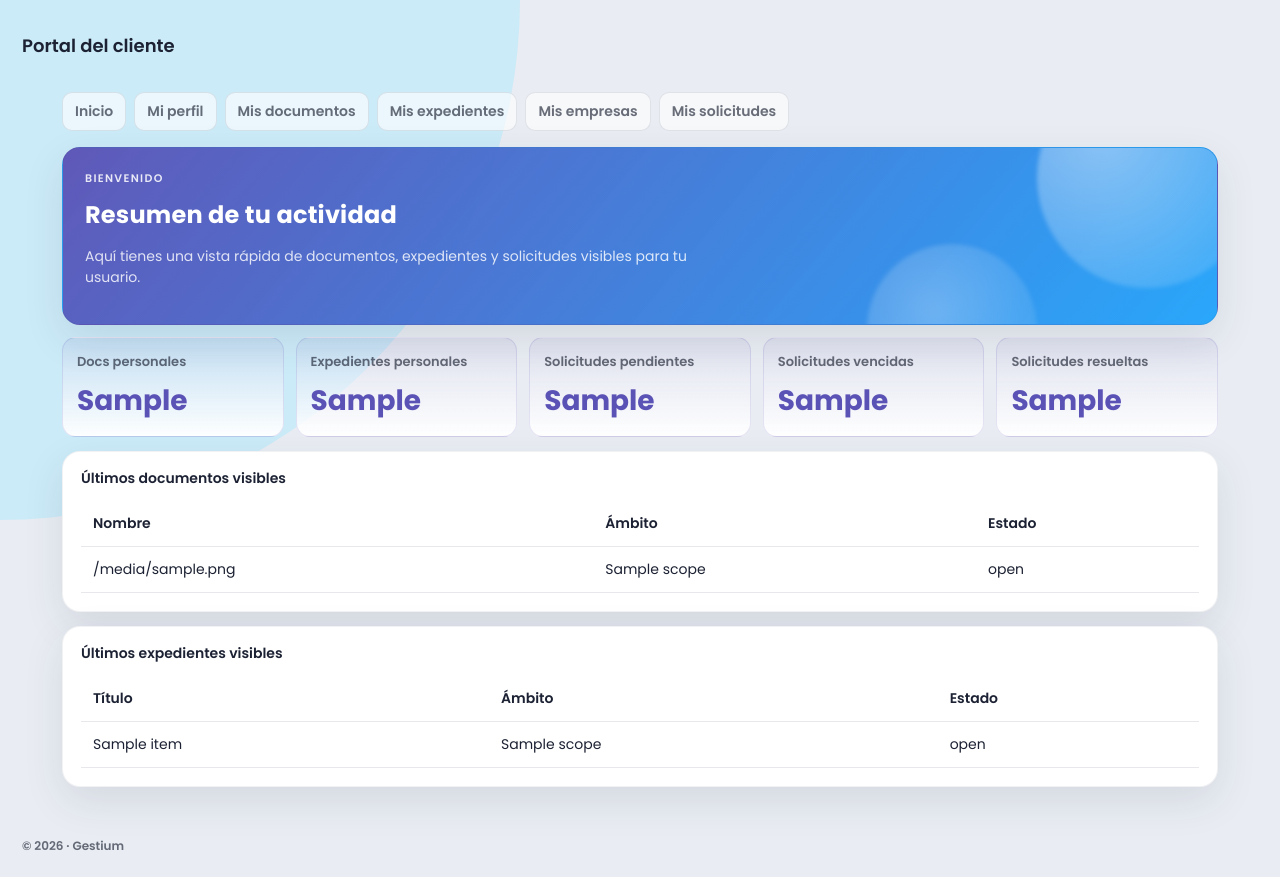
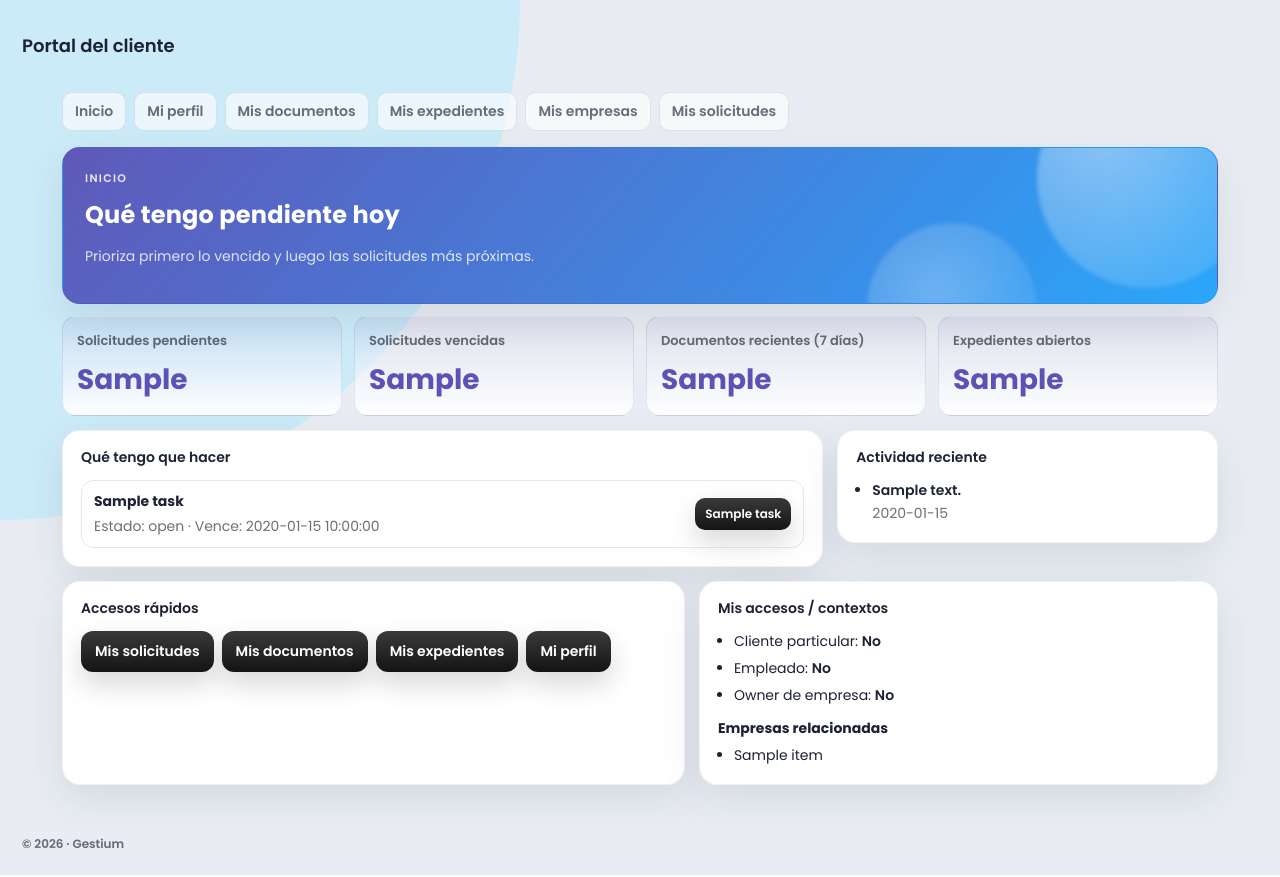
Before and after one commit to ddealba/gestium, a Flask app: template app/templates/frontoffice/home.html in a window 1280 px wide. Run offline with Flask 3, Linux system fonts and the light colour scheme; the template is opened without the code that fills it: most values are stand-ins (such as "Sample title", 1, 10 or a date in 2020); some libraries are stand-ins or nearby versions.

Commit message:
Redesign portal home with actionable tasks and home API

```diff
--- a/app/static/js/frontoffice/portal.js
+++ b/app/static/js/frontoffice/portal.js
@@ -1 +1,16 @@
-// Frontoffice placeholder script for future enhancements.
+(() => {
+  const path = window.location.pathname;
+  if (path !== "/portal") return;
+
+  const overdueCard = [...document.querySelectorAll('.ff-portal-kpi__label')].find(
+    (item) => item.textContent.includes('Solicitudes vencidas'),
+  );
+  if (!overdueCard) return;
+
+  const valueNode = overdueCard.parentElement.querySelector('.ff-portal-kpi__value');
+  const overdue = Number(valueNode?.textContent || 0);
+  if (overdue > 0) {
+    overdueCard.parentElement.style.borderColor = 'rgba(180,35,24,.35)';
+    overdueCard.parentElement.style.background = 'linear-gradient(180deg, rgba(180,35,24,.12), rgba(255,255,255,.98))';
+  }
+})();
--- a/app/templates/frontoffice/home.html
+++ b/app/templates/frontoffice/home.html
@@ -3,37 +3,100 @@
 {% block content %}
 <section class="ff-card ff-dashboard-hero">
   <div class="ff-card__body">
-    <p class="ff-dashboard-hero__eyebrow">Bienvenido</p>
-    <h2>Resumen de tu actividad</h2>
-    <p class="ff-muted">Aquí tienes una vista rápida de documentos, expedientes y solicitudes visibles para tu usuario.</p>
+    <p class="ff-dashboard-hero__eyebrow">Inicio</p>
+    <h2>Qué tengo pendiente hoy</h2>
+    <p class="ff-muted">Prioriza primero lo vencido y luego las solicitudes más próximas.</p>
     <span class="ff-dashboard-hero__orb ff-dashboard-hero__orb--a"></span>
     <span class="ff-dashboard-hero__orb ff-dashboard-hero__orb--b"></span>
   </div>
 </section>
 
 <div class="ff-portal-kpis" style="margin-top:12px;">
-  <div class="ff-portal-kpi"><p class="ff-portal-kpi__label">Docs personales</p><p class="ff-portal-kpi__value">{{ summary.person_documents }}</p></div>
-  {% if summary.has_employee_scope %}<div class="ff-portal-kpi"><p class="ff-portal-kpi__label">Docs laborales</p><p class="ff-portal-kpi__value">{{ summary.employee_documents }}</p></div>{% endif %}
-  {% if summary.has_company_scope %}<div class="ff-portal-kpi"><p class="ff-portal-kpi__label">Docs empresa</p><p class="ff-portal-kpi__value">{{ summary.company_documents }}</p></div>{% endif %}
-  <div class="ff-portal-kpi"><p class="ff-portal-kpi__label">Expedientes personales</p><p class="ff-portal-kpi__value">{{ summary.personal_cases }}</p></div>
-  {% if summary.has_company_scope %}<div class="ff-portal-kpi"><p class="ff-portal-kpi__label">Expedientes empresa</p><p class="ff-portal-kpi__value">{{ summary.company_cases }}</p></div>{% endif %}
-  {% if summary.has_company_scope %}<div class="ff-portal-kpi"><p class="ff-portal-kpi__label">Mis empresas</p><p class="ff-portal-kpi__value">{{ summary.companies_count }}</p></div>{% endif %}
-  <div class="ff-portal-kpi"><p class="ff-portal-kpi__label">Solicitudes pendientes</p><p class="ff-portal-kpi__value">{{ summary.pending_requests }}</p></div>
-  <div class="ff-portal-kpi"><p class="ff-portal-kpi__label">Solicitudes vencidas</p><p class="ff-portal-kpi__value">{{ summary.overdue_requests }}</p></div>
-  <div class="ff-portal-kpi"><p class="ff-portal-kpi__label">Solicitudes resueltas</p><p class="ff-portal-kpi__value">{{ summary.recently_resolved_requests }}</p></div>
+  <div class="ff-portal-kpi"><p class="ff-portal-kpi__label">Solicitudes pendientes</p><p class="ff-portal-kpi__value">{{ home.summary.pending_requests }}</p></div>
+  <div class="ff-portal-kpi"><p class="ff-portal-kpi__label">Solicitudes vencidas</p><p class="ff-portal-kpi__value">{{ home.summary.overdue_requests }}</p></div>
+  <div class="ff-portal-kpi"><p class="ff-portal-kpi__label">Documentos recientes (7 días)</p><p class="ff-portal-kpi__value">{{ home.summary.recent_documents }}</p></div>
+  <div class="ff-portal-kpi"><p class="ff-portal-kpi__label">Expedientes abiertos</p><p class="ff-portal-kpi__value">{{ home.summary.open_cases }}</p></div>
+  {% if home.contexts.has_company_area %}
+    <div class="ff-portal-kpi"><p class="ff-portal-kpi__label">Empresas relacionadas</p><p class="ff-portal-kpi__value">{{ home.summary.companies_count }}</p></div>
+  {% endif %}
 </div>
 
-<section class="ff-card" style="margin-top:14px;">
-  <div class="ff-card__head">Últimos documentos visibles</div>
-  <div class="ff-card__body ff-table-wrap">
-    <table class="ff-table"><thead><tr><th>Nombre</th><th>Ámbito</th><th>Estado</th></tr></thead><tbody>{% for item in summary.recent_documents %}<tr><td>{{ item.file_name }}</td><td>{{ item.scope }}</td><td>{{ item.status }}</td></tr>{% endfor %}</tbody></table>
-  </div>
-</section>
+<div style="display:grid;grid-template-columns:2fr 1fr;gap:14px;margin-top:14px;align-items:start;">
+  <section class="ff-card">
+    <div class="ff-card__head">Qué tengo que hacer</div>
+    <div class="ff-card__body">
+      {% if home.tasks %}
+        <div style="display:grid;gap:10px;">
+          {% for task in home.tasks %}
+            <article style="border:1px solid var(--ff-border);border-radius:12px;padding:10px 12px;display:flex;justify-content:space-between;gap:10px;align-items:center;">
+              <div>
+                <p style="margin:0;font-weight:700;color:var(--ff-title);">{{ task.title }}</p>
+                <p class="ff-muted" style="margin:4px 0 0;">
+                  Estado: {{ task.status }}
+                  {% if task.due_date %}· Vence: {{ task.due_date }}{% endif %}
+                  {% if task.priority == 'overdue' %}· <strong style="color:#b42318;">Vencida</strong>{% endif %}
+                </p>
+              </div>
+              <a class="ff-btn ff-btn--sm" href="{{ task.cta_url }}">{{ task.cta_label }}</a>
+            </article>
+          {% endfor %}
+        </div>
+      {% else %}
+        <p class="ff-muted" style="margin:0;">No tienes tareas pendientes por ahora.</p>
+      {% endif %}
+    </div>
+  </section>
 
-<section class="ff-card" style="margin-top:14px;">
-  <div class="ff-card__head">Últimos expedientes visibles</div>
-  <div class="ff-card__body ff-table-wrap">
-    <table class="ff-table"><thead><tr><th>Título</th><th>Ámbito</th><th>Estado</th></tr></thead><tbody>{% for item in summary.recent_cases %}<tr><td>{{ item.title }}</td><td>{{ item.scope }}</td><td>{{ item.status }}</td></tr>{% endfor %}</tbody></table>
-  </div>
-</section>
+  <section class="ff-card">
+    <div class="ff-card__head">Actividad reciente</div>
+    <div class="ff-card__body">
+      {% if home.activity %}
+        <ul style="margin:0;padding-left:16px;display:grid;gap:8px;">
+          {% for item in home.activity %}
+            <li>
+              <a href="{{ item.url }}" style="font-weight:600;color:var(--ff-title);text-decoration:none;">{{ item.message }}</a>
+              {% if item.date %}<p class="ff-muted" style="margin:2px 0 0;">{{ item.date[:10] }}</p>{% endif %}
+            </li>
+          {% endfor %}
+        </ul>
+      {% else %}
+        <p class="ff-muted" style="margin:0;">Sin actividad reciente.</p>
+      {% endif %}
+    </div>
+  </section>
+</div>
+
+<div style="display:grid;grid-template-columns:1.2fr 1fr;gap:14px;margin-top:14px;">
+  <section class="ff-card">
+    <div class="ff-card__head">Accesos rápidos</div>
+    <div class="ff-card__body" style="display:flex;flex-wrap:wrap;gap:8px;">
+      <a class="ff-btn" href="/portal/requests">Mis solicitudes</a>
+      <a class="ff-btn" href="/portal/documents">Mis documentos</a>
+      <a class="ff-btn" href="/portal/cases">Mis expedientes</a>
+      <a class="ff-btn" href="/portal/profile">Mi perfil</a>
+      {% if home.contexts.has_company_area %}<a class="ff-btn" href="/portal/companies">Mis empresas</a>{% endif %}
+    </div>
+  </section>
+
+  <section class="ff-card">
+    <div class="ff-card__head">Mis accesos / contextos</div>
+    <div class="ff-card__body">
+      <ul style="margin:0;padding-left:16px;display:grid;gap:6px;">
+        <li>Cliente particular: <strong>{{ 'Sí' if home.contexts.has_personal_area else 'No' }}</strong></li>
+        <li>Empleado: <strong>{{ 'Sí' if home.contexts.has_employee_area else 'No' }}</strong></li>
+        <li>Owner de empresa: <strong>{{ 'Sí' if home.contexts.has_company_area else 'No' }}</strong></li>
+      </ul>
+      {% if home.companies %}
+        <p style="margin:12px 0 6px;font-weight:700;color:var(--ff-title);">Empresas relacionadas</p>
+        <ul style="margin:0;padding-left:16px;display:grid;gap:4px;">
+          {% for company in home.companies %}
+            <li>{{ company.company_name }}</li>
+          {% endfor %}
+        </ul>
+      {% endif %}
+    </div>
+  </section>
+</div>
+
+<script src="{{ url_for('static', filename='js/frontoffice/portal.js') }}"></script>
 {% endblock %}
```
Also changed, not shown: app/modules/frontoffice/routes.py (+13 -14 lines), app/modules/frontoffice/service.py (+163 -0 lines), tests/test_frontoffice.py (+176 -1 lines).
